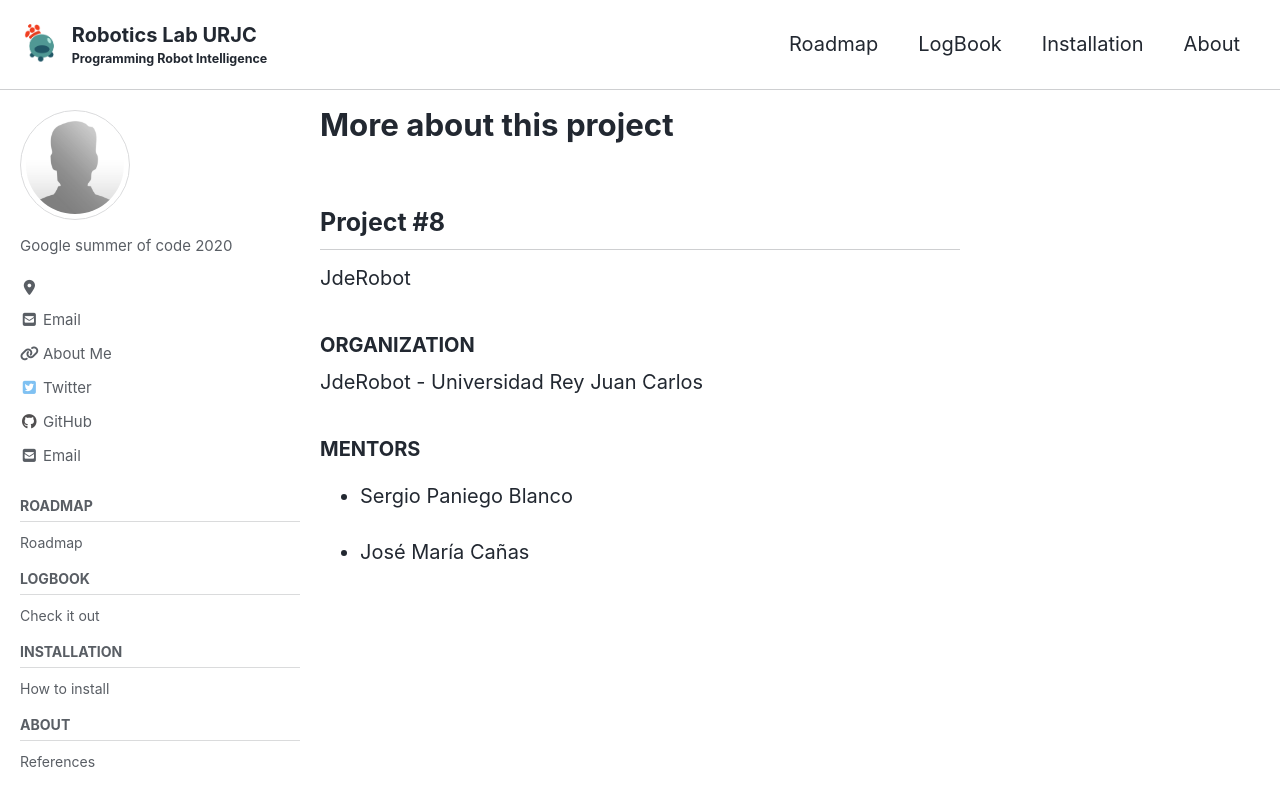
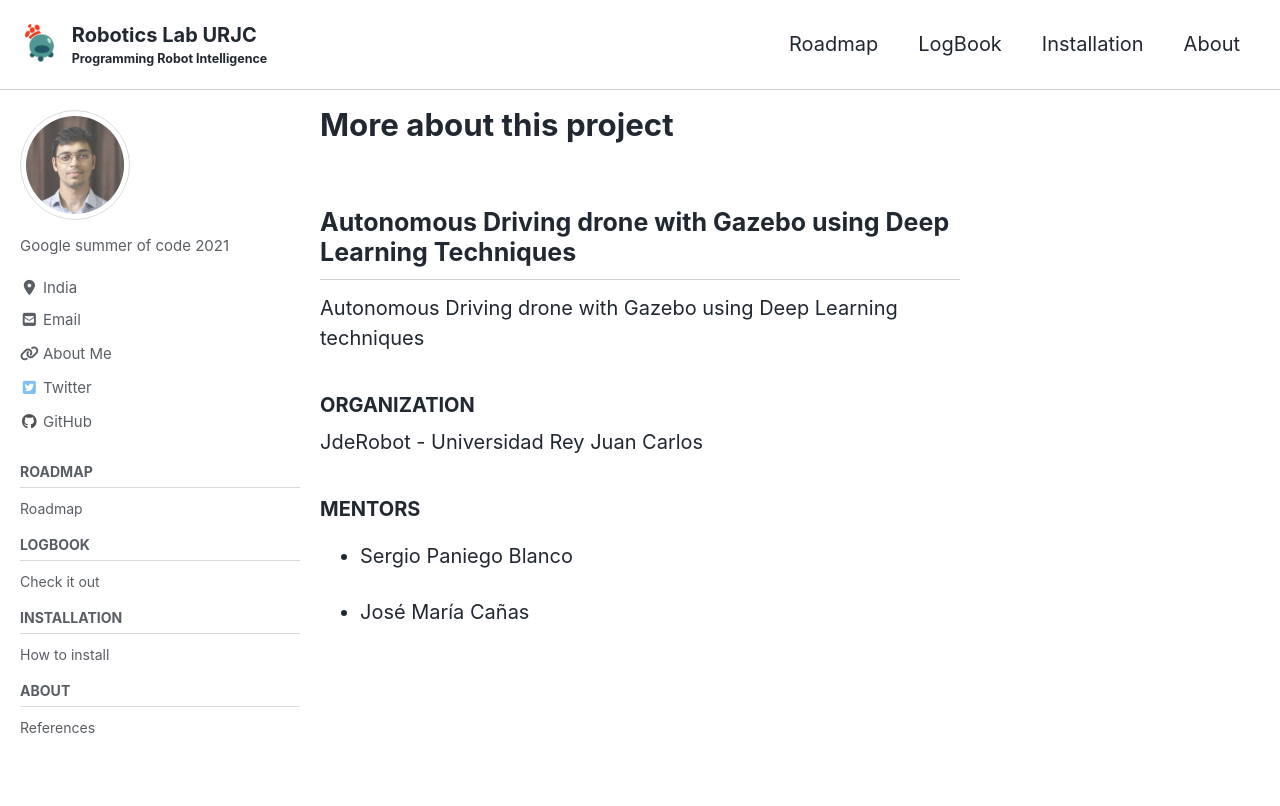
Before and after one commit to TheRoboticsClub/gsoc2021-Utkarsh_Mishra, a Jekyll site: the page built from docs/_pages/about.md, in a window 1280 px wide and 900 px high. Shown: the top 806 px of the window. Built offline with Jekyll 4.4.1, drawn with Linux system fonts in a browser that asks for light colours; cached includes are drawn as plain includes; nearby versions of some CDN libraries.

```diff
--- a/docs/Gemfile
+++ b/docs/Gemfile
@@ -13,7 +13,7 @@ source "https://rubygems.org"
 
 # To upgrade, run `bundle update`.
 
-gem "jekyll"
+gem "jekyll", '=3.8.1'
 gem "minimal-mistakes-jekyll"
 
 # The following plugins are automatically loaded by the theme-gem:
--- a/docs/_config.yml
+++ b/docs/_config.yml
@@ -124,22 +124,21 @@ analytics:
 author:
   name             : ""
   avatar           : "/assets/images/profile.jpg"
-  bio              : "Google summer of code 2020"
-  location         : ""
-  email            : email
+  bio              : "Google summer of code 2021"
+  location         : "India"
   links:
     - label: "Email"
       icon: "fas fa-fw fa-envelope-square"
-      url: email
+      url: utkarsh75477@gmail.com
     - label: "About Me"
       icon: "fas fa-fw fa-link"
-      url: ""
+      url: "utkarshmishra04.github.io"
     - label: "Twitter"
       icon: "fab fa-fw fa-twitter-square"
       url: ""
     - label: "GitHub"
       icon: "fab fa-fw fa-github"
-      url: ""
+      url: "https://github.com/UtkarshMishra04"
     #- label: "Youtube"
     #  icon: "fab fa-fw fa-youtube"
     #  url: "https://www.youtube.com/channel/UCgmUgpircYAv_QhLQziHJOQ"
--- a/docs/_pages/about.md
+++ b/docs/_pages/about.md
@@ -6,9 +6,9 @@ sidebar:
   nav: "docs"
 ---
 
-## Project #8
+## Autonomous Driving drone with Gazebo using Deep Learning Techniques
 
-JdeRobot
+Autonomous Driving drone with Gazebo using Deep Learning techniques
 
 ### ORGANIZATION
 JdeRobot - Universidad Rey Juan Carlos
```
Also changed, not shown: docs/_pages/home.md (+12 -2 lines), docs/_pages/roadmap.md (+1 -1 lines), docs/_posts/2021-05-20-post-1.md (deleted, +0 -22 lines), docs/_posts/2021-05-27-Community-Bonding-Week-1.md (added, +35 -0 lines), docs/assets/images/profile.jpg.
